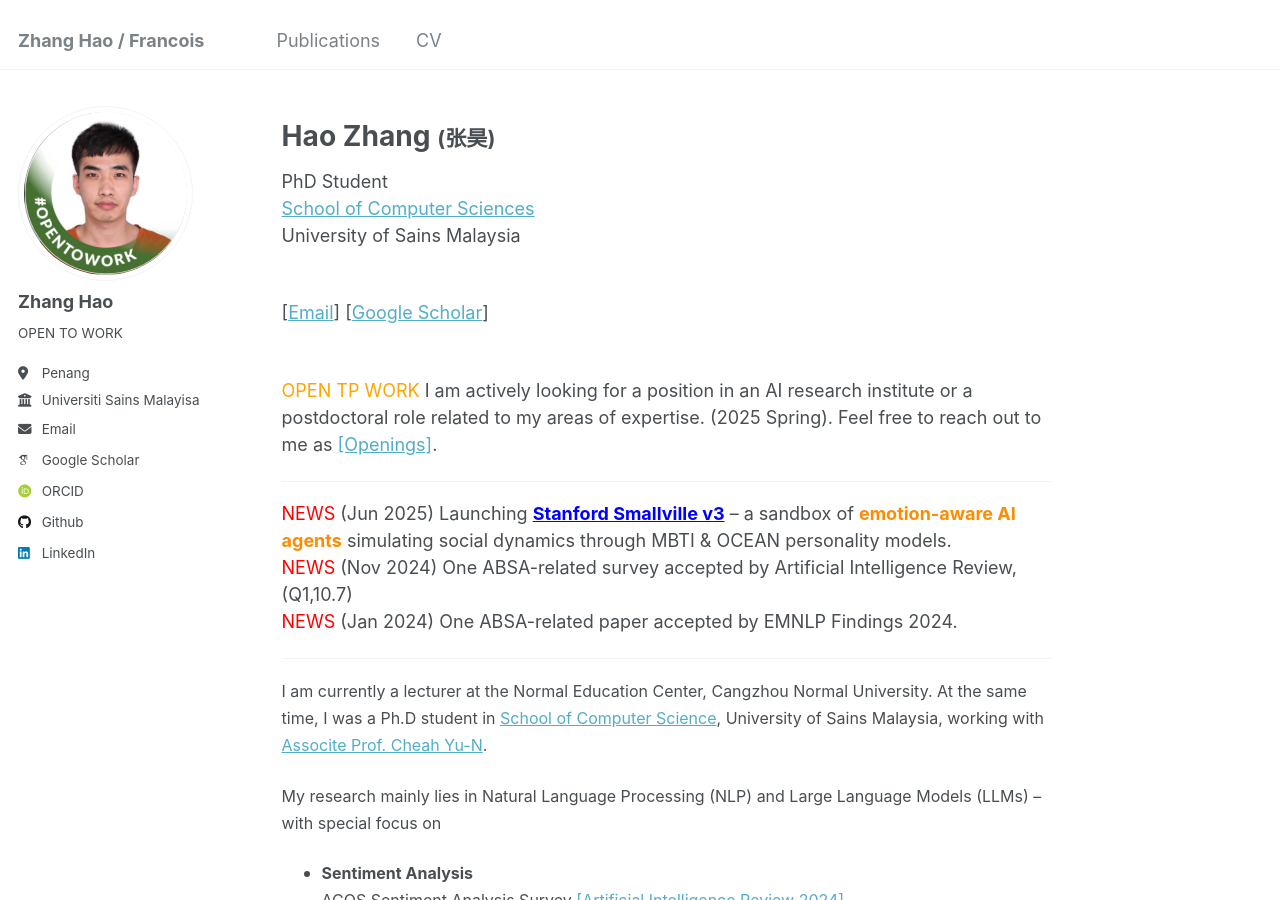
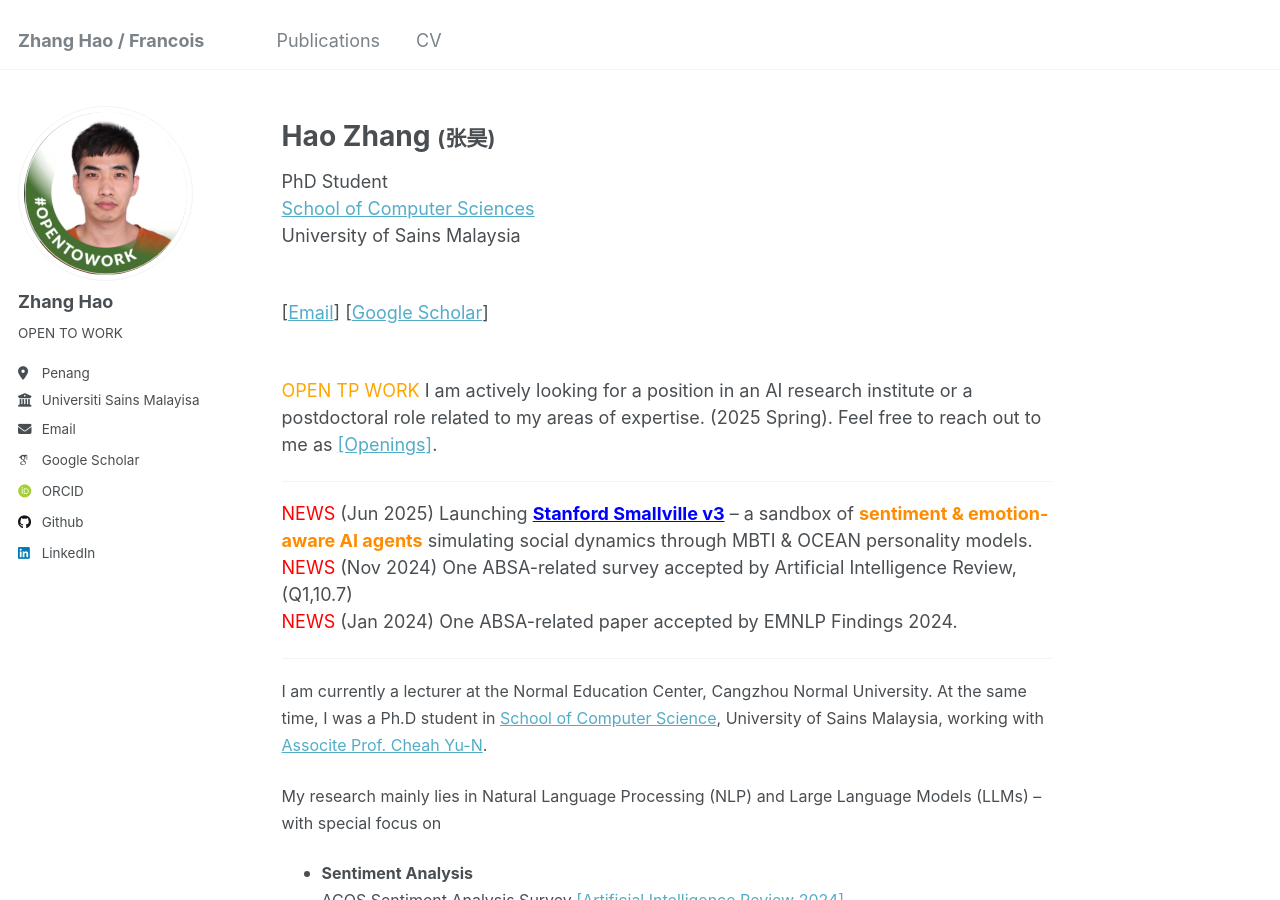
Before and after one commit to sydmou/sydmou.github.io, a Jekyll site: the page built from _pages/about.md, in a window 1280 px wide and 900 px high. Built offline with Jekyll 4.4.1, drawn with Linux system fonts in a browser that asks for light colours; some web fonts are replaced.

Commit message:
Update about.md

```diff
--- a/_pages/about.md
+++ b/_pages/about.md
@@ -33,7 +33,7 @@ redirect_from:
 </div>
 <hr>
 <p>
-    <span style="color: red;">NEWS</span> (Jun 2025) Launching <a href="https://tbxwlkfa.manus.space/" target="_blank" style="color: blue; font-weight: bold;">Stanford Smallville v3</a> – a sandbox of <strong style="color: darkorange;">emotion-aware AI agents</strong> simulating social dynamics through MBTI & OCEAN personality models.<br>
+    <span style="color: red;">NEWS</span> (Jun 2025) Launching <a href="https://tbxwlkfa.manus.space/" target="_blank" style="color: blue; font-weight: bold;">Stanford Smallville v3</a> – a sandbox of <strong style="color: darkorange;">sentiment & emotion-aware AI agents</strong> simulating social dynamics through MBTI & OCEAN personality models.<br>
     <span style="color: red;">NEWS</span> (Nov 2024) One ABSA-related survey accepted by Artificial Intelligence Review,(Q1,10.7)<br>
     <span style="color: red;">NEWS</span> (Jan 2024) One ABSA-related paper accepted by EMNLP Findings 2024.<br>
 </p>
```
